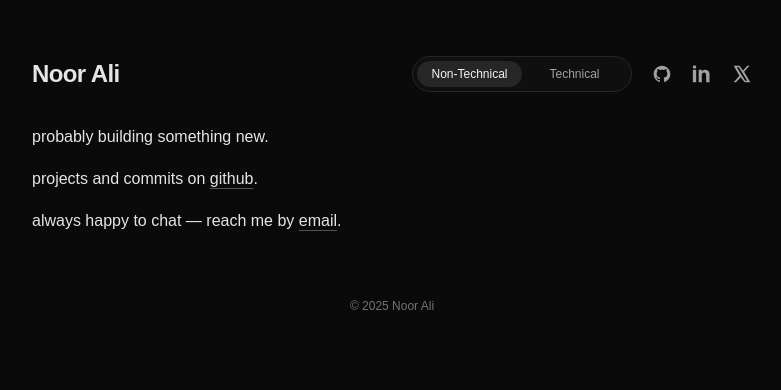
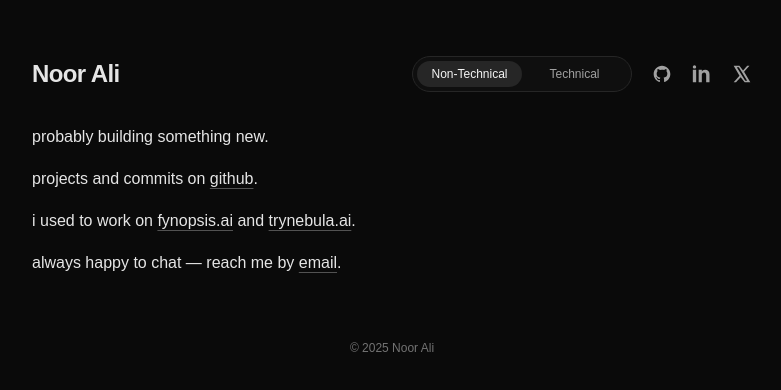
Before and after one commit to oronila/oronila.github.io, a Next.js app: page / in a window 1280 px wide. Shown: the top 390 px of the page, without its empty margins (248-1029 px from the left). Built offline with nearby package versions, Linux system fonts and the light colour scheme.

Commit message:
added lines for tracking fynopsis and trynebula

```diff
--- a/src/app/page.tsx
+++ b/src/app/page.tsx
@@ -67,6 +67,11 @@ export default function Home() {
             <a href="https://github.com/oronila" target="_blank" rel="noopener noreferrer" className="underline underline-offset-4 decoration-neutral-600 hover:decoration-neutral-300">github</a>.
           </p>
           <p>
+            i used to work on{' '}
+            <a href="https://fynopsis.ai" target="_blank" rel="noopener noreferrer" className="underline underline-offset-4 decoration-neutral-600 hover:decoration-neutral-300">fynopsis.ai</a>{' '}and{' '}
+            <a href="https://trynebula.ai" target="_blank" rel="noopener noreferrer" className="underline underline-offset-4 decoration-neutral-600 hover:decoration-neutral-300">trynebula.ai</a>.
+          </p>
+          <p>
             always happy to chat — reach me by{' '}
             <a href="mailto:noorali05@utexas.edu" className="underline underline-offset-4 decoration-neutral-600 hover:decoration-neutral-300">email</a>.
           </p>
```
